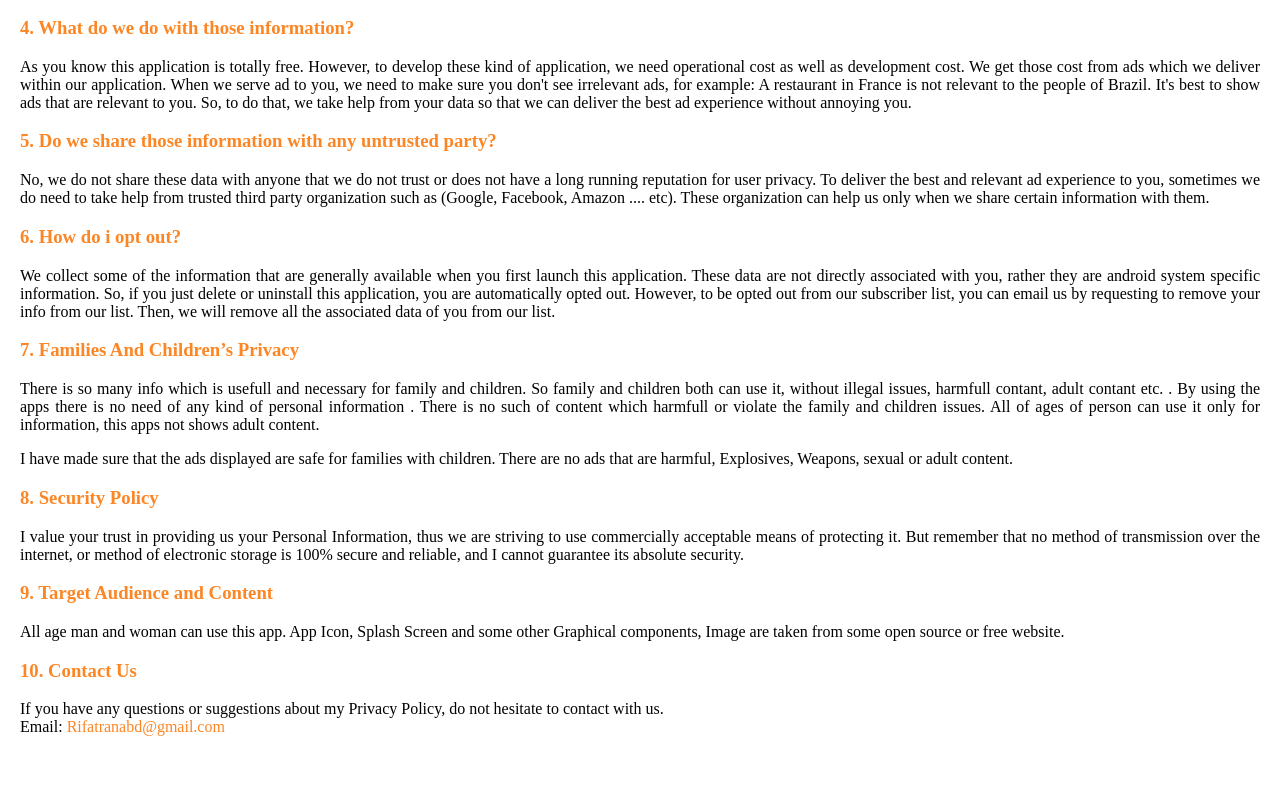
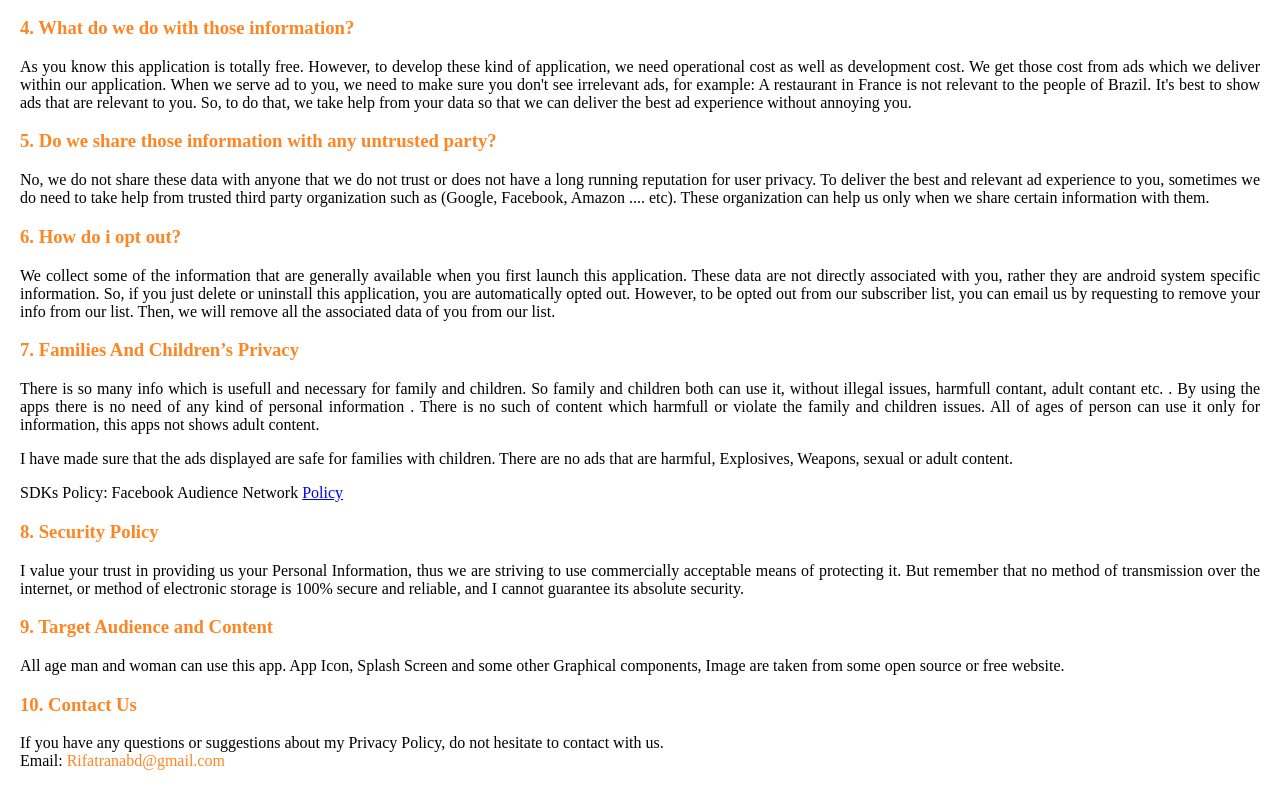
Before and after one commit to Rifatranabd/Privacy-Policy, a plain HTML site: page privacy_policy.html in a window 1280 px wide. Shown: the part 590-1376 px from the top of the page. Before the commit the page ends 1342 px from the top, so only its background shows below. Drawn offline with Linux system fonts and the light colour scheme.

Commit message:
Privacy Policy

```diff
--- a/privacy_policy.html
+++ b/privacy_policy.html
@@ -22,6 +22,7 @@ We collect some of the information that are generally available when you first l
 <div dir="ltr">
 <p>There is so many info which is usefull and necessary for family and children. So family and children both can use it, without illegal issues, harmfull contant, adult contant etc. . By using the apps there is no need of any kind of personal information . There is no such of content which harmfull or violate the family and children issues. All of ages of person can use it only for information, this apps not shows adult content.</p>
 <p>I have made sure that the ads displayed are safe for families with children. There are no ads that are harmful, Explosives, Weapons, sexual or adult content.</p>
+<p>SDKs Policy: Facebook Audience Network <a title="Policy" href="https://developers.facebook.com/docs/audience-network/policy/" target="_blank" rel="noopener">Policy</a></p>
 <h3 dir="ltr"><span style="color: #fd8624;">8. Security Policy</span></h3>
 <div dir="ltr">
 <p>I value your trust in providing us your Personal Information, thus we are striving to use commercially acceptable means of protecting it. But remember that no method of transmission over the internet, or method of electronic storage is 100% secure and reliable, and I cannot guarantee its absolute security.</p>
@@ -31,6 +32,6 @@ We collect some of the information that are generally available when you first l
 <p>If you have any questions or suggestions about my Privacy Policy, do not hesitate to contact with us.<br />Email: <span style="color: #fd8624;">Rifatranabd@gmail.com</span></p>
 </div>
 </div>
-
+</div>
 </body>
 </html>
```
